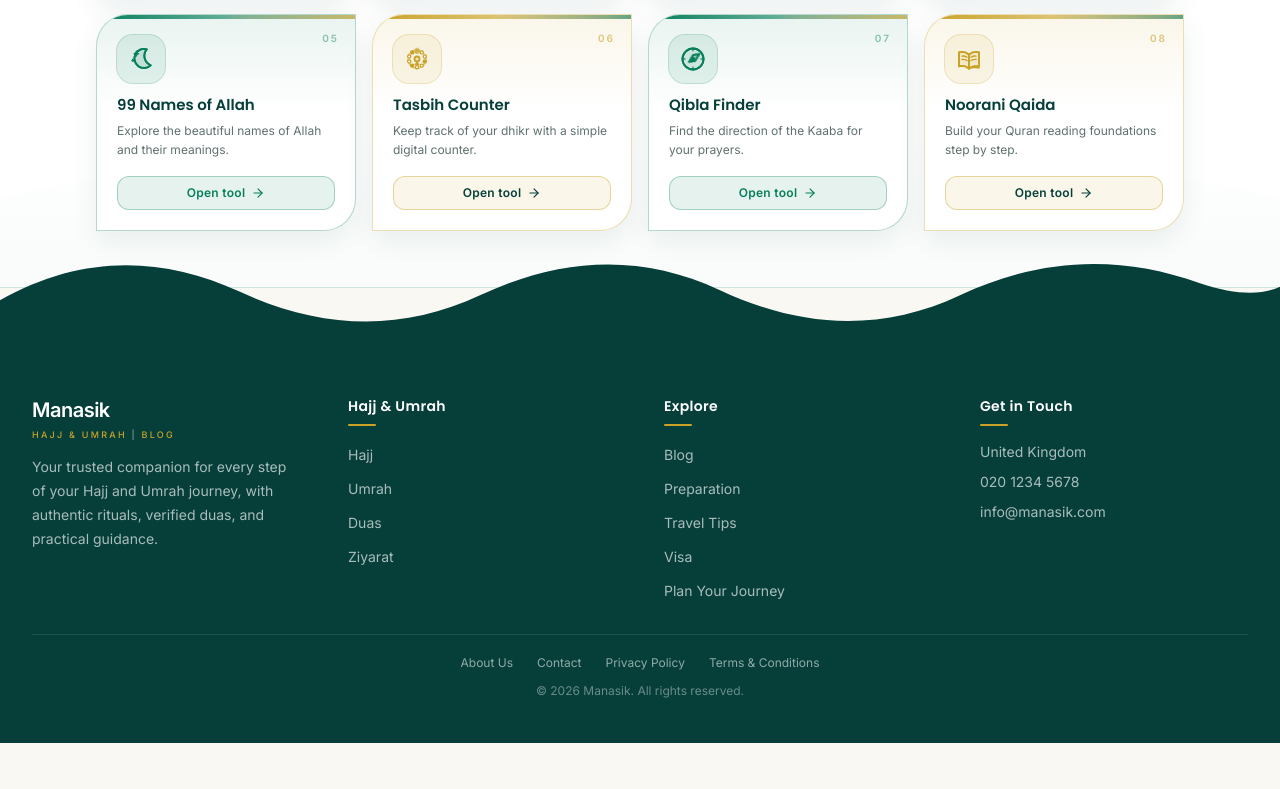
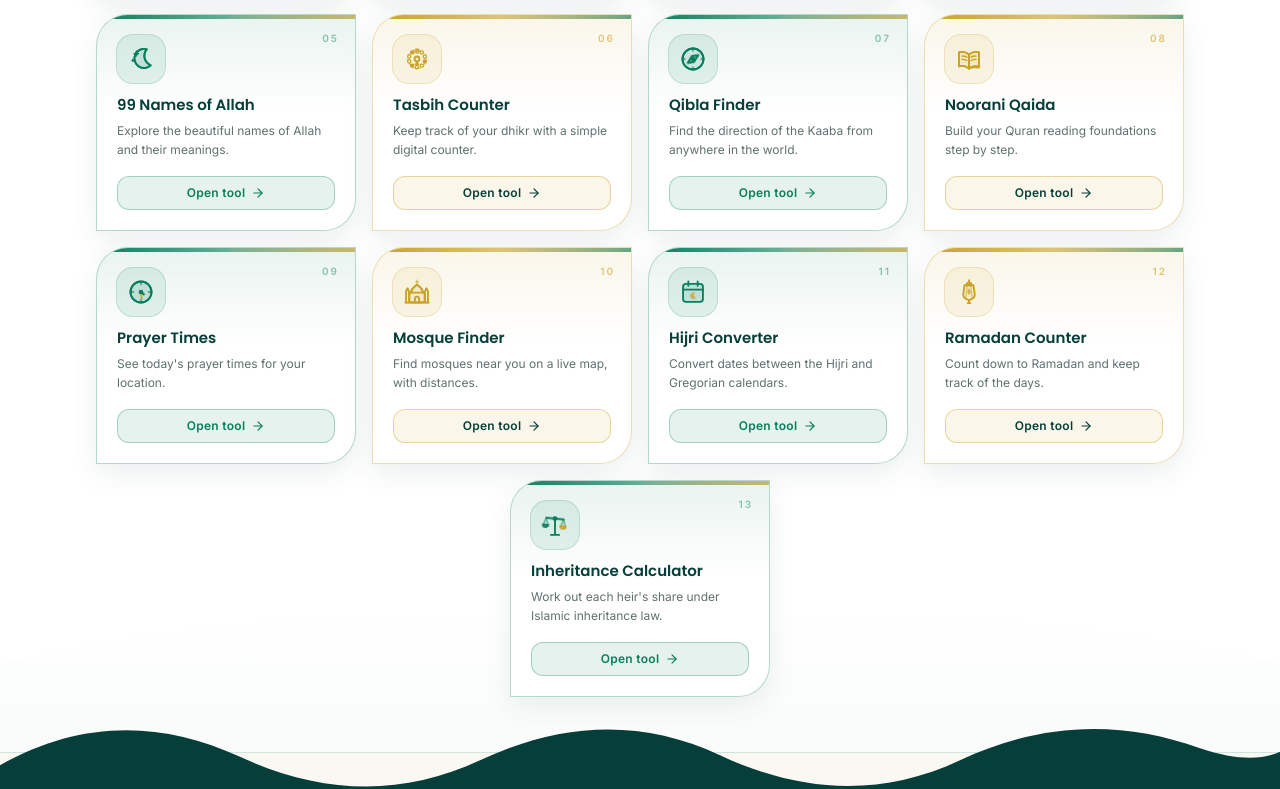
Before and after one commit to ayubliaqat/manasik, a Next.js app: page /tools in a window 1280 px wide. Shown: the part 797-1586 px from the top of the page. Before the commit the page ends 1540 px from the top, so only its background shows below. Built offline with nearby package versions, Linux system fonts and the light colour scheme.

Commit message:
tools page updated

```diff
--- a/src/components/Tools/alltools.tsx
+++ b/src/components/Tools/alltools.tsx
@@ -1,4 +1,3 @@
-
 import Link from "next/link"
 import type { ReactElement, ReactNode } from "react"
 import { ArrowRight } from "lucide-react"
@@ -244,6 +243,119 @@ function QaidaIcon({ className }: IconProps) {
   )
 }
 
+/* Prayer Times */
+function ClockIcon({ className }: IconProps) {
+  return (
+    <IconBase className={className}>
+      <circle cx="12" cy="12" r="9" fill="currentColor" fillOpacity="0.12" />
+      <circle cx="12" cy="12" r="9" />
+      {[0, 90, 180, 270].map((angle) => (
+        <path key={angle} d="M12 3.7V5.5" transform={`rotate(${angle} 12 12)`} opacity="0.55" />
+      ))}
+      <path d="M12 12V8.8" transform="rotate(130 12 12)" strokeWidth="1.8" />
+      <g className="pt-hand text-gold">
+        <path d="M12 12V6.2" strokeWidth="1.5" />
+      </g>
+      <circle cx="12" cy="12" r="1.2" fill="currentColor" />
+    </IconBase>
+  )
+}
+
+/* Mosque Finder */
+function MosqueIcon({ className }: IconProps) {
+  return (
+    <IconBase className={className}>
+      <rect x="5.5" y="12.5" width="13" height="8.5" rx="1" fill="currentColor" fillOpacity="0.12" />
+      <path
+        d="M7 12.5C7 9 9.6 7.6 12 5.8C14.4 7.6 17 9 17 12.5"
+        fill="currentColor"
+        fillOpacity="0.12"
+      />
+      <path d="M7 12.5C7 9 9.6 7.6 12 5.8C14.4 7.6 17 9 17 12.5" />
+      <path d="M2.6 21V11.4L3.9 8.8L5.2 11.4V21M18.8 21V11.4L20.1 8.8L21.4 11.4V21" />
+      <path d="M10.2 21v-3.2a1.8 1.8 0 0 1 3.6 0V21" />
+      <path d="M2 21H22" />
+      <g className="text-gold">
+        <path
+          className="pt-twinkle"
+          d="M12 1.6 L12.55 2.8 L13.75 3.35 L12.55 3.9 L12 5.1 L11.45 3.9 L10.25 3.35 L11.45 2.8 Z"
+          fill="currentColor"
+          strokeWidth="0.6"
+        />
+      </g>
+    </IconBase>
+  )
+}
+
+/* Hijri Converter */
+function CalendarIcon({ className }: IconProps) {
+  return (
+    <IconBase className={className}>
+      <rect x="3.5" y="5" width="17" height="15.5" rx="2.4" fill="currentColor" fillOpacity="0.12" />
+      <path d="M3.5 10H20.5" />
+      <path d="M8 3V6.6M16 3V6.6" />
+      <g className="text-gold">
+        <g transform="translate(7 10.85) scale(0.375)">
+          <g className="pt-twinkle">
+            <path
+              d="M16.9 3.7a8.2 8.2 0 1 0 3.4 13.7A8.8 8.8 0 0 1 16.9 3.7Z"
+              fill="currentColor"
+              strokeWidth="1.8"
+            />
+          </g>
+        </g>
+      </g>
+    </IconBase>
+  )
+}
+
+/* Ramadan Counter */
+function LanternIcon({ className }: IconProps) {
+  return (
+    <IconBase className={className}>
+      <path d="M12 1.8V4.2" />
+      <path d="M9.6 6.2L10.6 4.2H13.4L14.4 6.2Z" fill="currentColor" fillOpacity="0.12" />
+      <path
+        d="M8.2 6.2H15.8L17 14.2Q17 17.8 12 19Q7 17.8 7 14.2Z"
+        fill="currentColor"
+        fillOpacity="0.12"
+      />
+      <path d="M10.4 6.4L9.4 16.9M13.6 6.4L14.6 16.9" opacity="0.5" strokeWidth="1.2" />
+      <g className="text-gold">
+        <path
+          className="pt-twinkle"
+          d="M12 9.2C13.7 10.8 13.8 12.7 12 14.3C10.2 12.7 10.3 10.8 12 9.2Z"
+          fill="currentColor"
+          strokeWidth="0.8"
+        />
+      </g>
+      <path d="M12 19V21.2M10.8 21.5H13.2" />
+    </IconBase>
+  )
+}
+
+/* Inheritance Calculator */
+function ScaleIcon({ className }: IconProps) {
+  return (
+    <IconBase className={className}>
+      <path d="M12 6.5V20.5M8.5 20.5H15.5" />
+      <g className="pt-scale">
+        <path d="M4.5 6.5H19.5" />
+        <path
+          d="M4.5 6.5L2.5 12.5M4.5 6.5L6.5 12.5M19.5 6.5L17.5 12.5M19.5 6.5L21.5 12.5"
+          opacity="0.6"
+          strokeWidth="1.2"
+        />
+        <path d="M2.2 12.5H6.8a2.3 2 0 0 1-4.6 0Z" fill="currentColor" fillOpacity="0.12" />
+        <g className="text-gold">
+          <path d="M17.2 12.5H21.8a2.3 2 0 0 1-4.6 0Z" fill="currentColor" fillOpacity="0.25" />
+        </g>
+      </g>
+      <circle cx="12" cy="6.5" r="1.3" fill="currentColor" />
+    </IconBase>
+  )
+}
+
 const tools: Tool[] = [
   {
     title: "Hajj Checklist",
@@ -289,7 +401,7 @@ const tools: Tool[] = [
   },
   {
     title: "Qibla Finder",
-    description: "Find the direction of the Kaaba for your prayers.",
+    description: "Find the direction of the Kaaba from anywhere in the world.",
     href: "/tools/qibla-finder",
     icon: QiblaIcon,
     accent: "emerald",
@@ -300,6 +412,41 @@ const tools: Tool[] = [
     href: "/tools/noorani-qaida",
     icon: QaidaIcon,
     accent: "gold",
+  },
+  {
+    title: "Prayer Times",
+    description: "See today's prayer times for your location.",
+    href: "/tools/prayer-times",
+    icon: ClockIcon,
+    accent: "emerald",
+  },
+  {
+    title: "Mosque Finder",
+    description: "Find mosques near you on a live map, with distances.",
+    href: "/tools/mosque-finder",
+    icon: MosqueIcon,
+    accent: "gold",
+  },
+  {
+    title: "Hijri Converter",
+    description: "Convert dates between the Hijri and Gregorian calendars.",
+    href: "/tools/hijri-converter",
+    icon: CalendarIcon,
+    accent: "emerald",
+  },
+  {
+    title: "Ramadan Counter",
+    description: "Count down to Ramadan and keep track of the days.",
+    href: "/tools/ramadan-counter",
+    icon: LanternIcon,
+    accent: "gold",
+  },
+  {
+    title: "Inheritance Calculator",
+    description: "Work out each heir's share under Islamic inheritance law.",
+    href: "/tools/inheritance-calculator",
+    icon: ScaleIcon,
+    accent: "emerald",
   },
 ]
 
@@ -379,6 +526,13 @@ const motionCss = `
   45%, 82% { transform: translateY(0); opacity: 1; }
   100% { transform: translateY(0); opacity: 0; }
 }
+@keyframes pt-scale-tilt {
+  0%, 100% { transform: rotate(-7deg); }
+  50% { transform: rotate(7deg); }
+}
+@keyframes pt-hand-turn {
+  to { transform: rotate(360deg); }
+}
 .pt-draw { stroke-dasharray: 1; stroke-dashoffset: 0; animation: pt-draw 4.5s ease-in-out infinite; }
 .pt-bob { animation: pt-bob 2.4s ease-in-out infinite; }
 .pt-twinkle, .pt-digits, .pt-key, .pt-drop, .pt-bead, .pt-needle { transform-box: fill-box; }
@@ -387,7 +541,9 @@ const motionCss = `
 .pt-key { transform-origin: center; animation: pt-key 3.2s ease-in-out infinite; }
 .pt-drop { transform-origin: center; animation: pt-drop 3.4s ease-in infinite; }
 .pt-bead { transform-origin: center; animation: pt-bead-pulse 2.2s ease-in-out infinite; }
-.pt-needle { transform-origin: 12px 12px; animation: pt-needle-turn 4.5s ease-in-out infinite; }
+.pt-needle { transform-origin: center; animation: pt-needle-turn 4.5s ease-in-out infinite; }
+.pt-scale { transform-box: view-box; transform-origin: 12px 6.5px; animation: pt-scale-tilt 4.2s ease-in-out infinite; }
+.pt-hand { transform-box: view-box; transform-origin: 12px 12px; animation: pt-hand-turn 12s linear infinite; }
 @supports (animation-timeline: view()) {
   .pt-card {
     animation: pt-rise linear both;
@@ -396,7 +552,7 @@ const motionCss = `
   }
 }
 @media (prefers-reduced-motion: reduce) {
-  .pt-card, .pt-draw, .pt-bob, .pt-twinkle, .pt-digits, .pt-key, .pt-drop, .pt-bead, .pt-needle {
+  .pt-card, .pt-draw, .pt-bob, .pt-twinkle, .pt-digits, .pt-key, .pt-drop, .pt-bead, .pt-needle, .pt-scale, .pt-hand {
     animation: none !important;
   }
 }
@@ -451,14 +607,17 @@ export default function PlanningTools() {
           </div>
         </div>
 
-        {/* All eight tool cards */}
-        <div className="grid grid-cols-1 gap-4 sm:grid-cols-2 lg:grid-cols-4">
+        {/* All tool cards. Flex-wrap keeps a short last row centred, whatever the number of tools. */}
+        <div className="flex flex-wrap justify-center gap-4">
           {tools.map((tool, index) => {
             const Icon = tool.icon
             const styles = ACCENT_STYLES[tool.accent]
 
             return (
-              <div key={tool.title} className="pt-card relative h-full">
+              <div
+                key={tool.title}
+                className="pt-card relative w-full sm:w-[calc(50%-0.5rem)] lg:w-[calc(25%-0.75rem)]"
+              >
                 <Link
                   href={tool.href}
                   className={`
```
